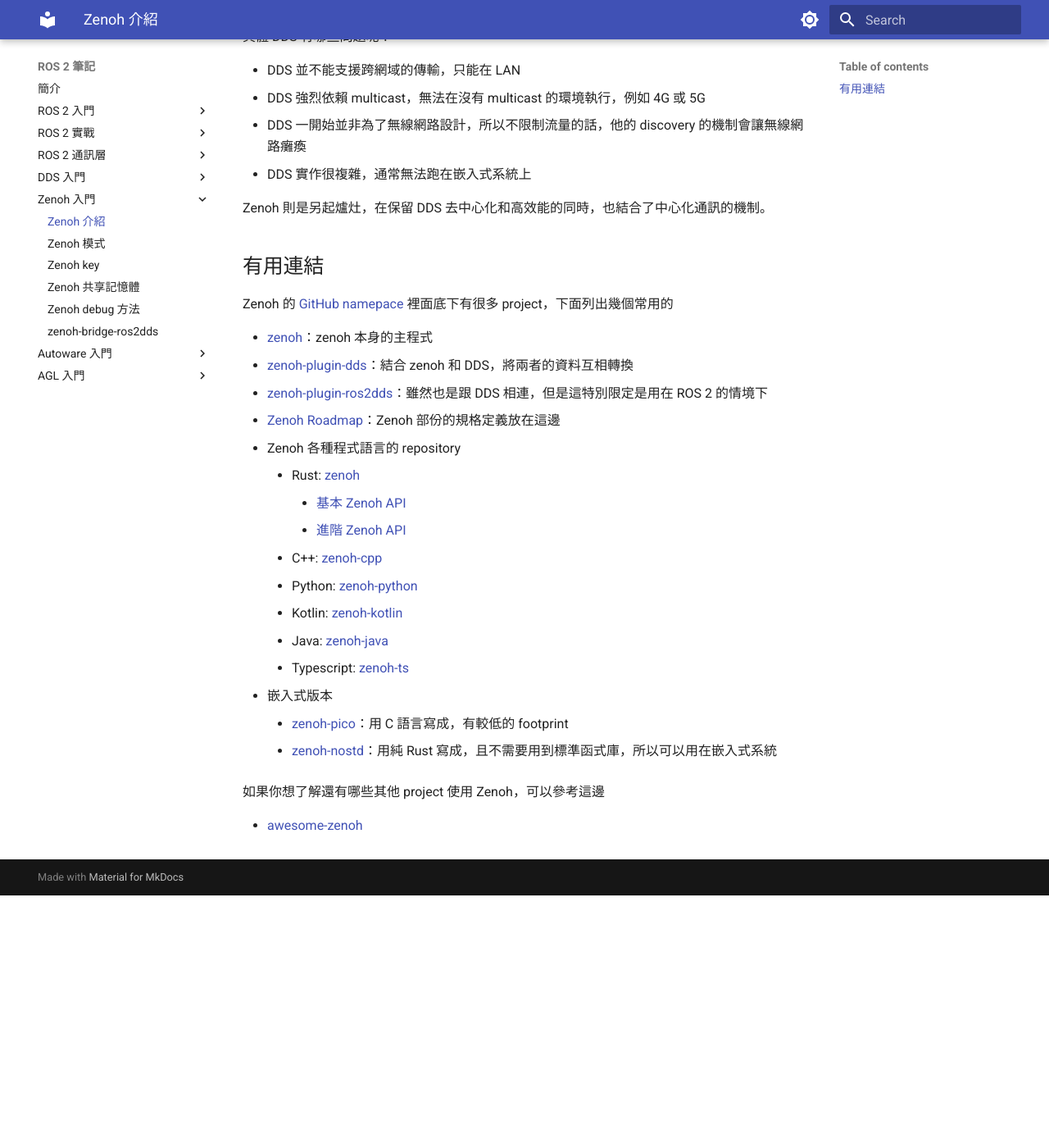
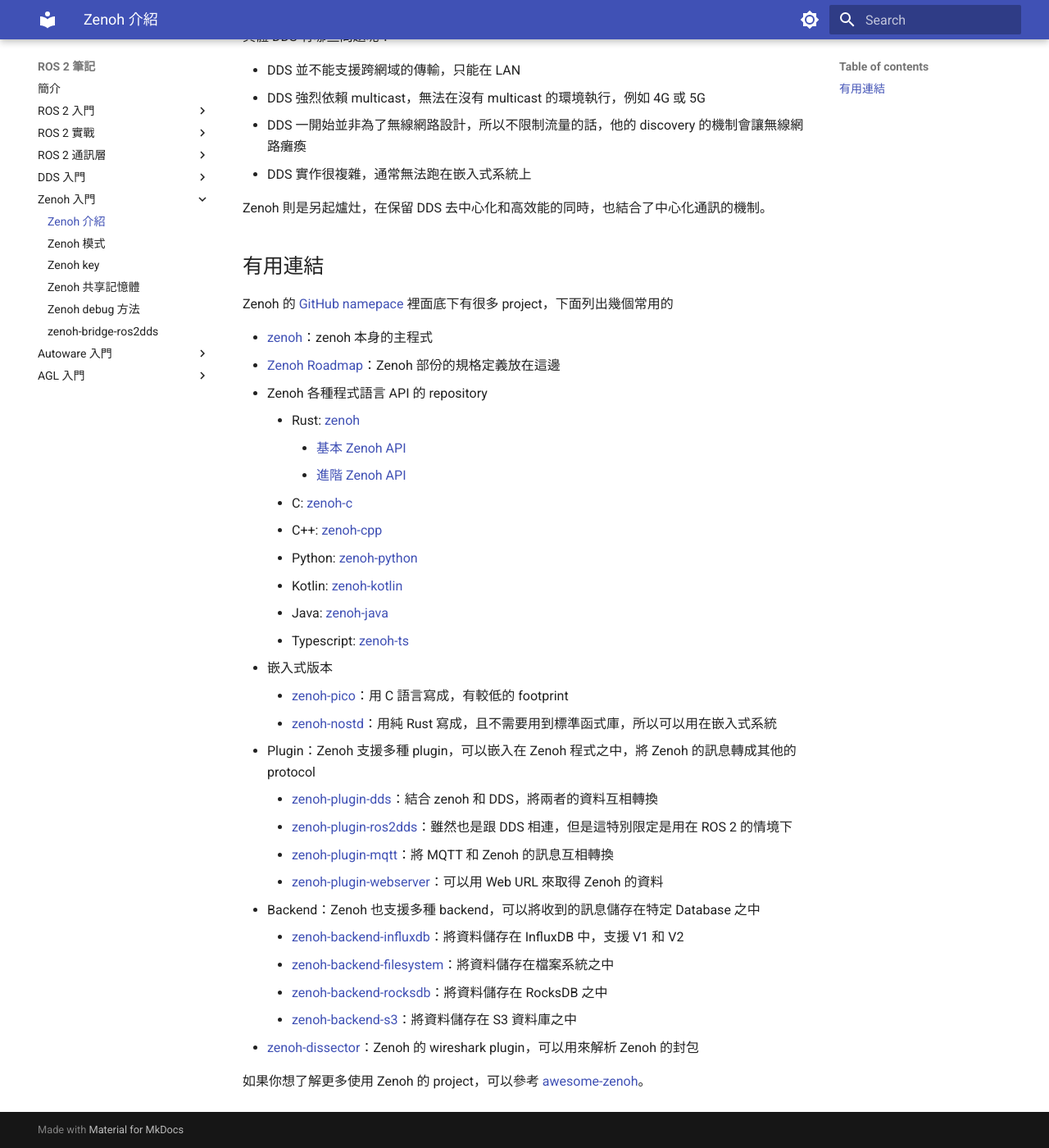
Before and after one commit to evshary/ros2-learning, an MkDocs documentation site: the page built from docs/zenoh/introduction.md, in a window 1280 px wide and 1400 px high, scrolled down 308 px. Shown: the whole window at 82% size. Built offline with MkDocs 1.6.1 and Material for MkDocs 9.7.7, drawn with Linux system fonts in a browser that asks for light colours.

Commit message:
Update the links in Zenoh introductino
Signed-off-by: ChenYing Kuo <evshary@gmail.com>

```diff
--- a/docs/zenoh/introduction.md
+++ b/docs/zenoh/introduction.md
@@ -24,13 +24,12 @@ Zenoh 則是另起爐灶，在保留 DDS 去中心化和高效能的同時，也
 Zenoh 的 [GitHub namepace](https://github.com/eclipse-zenoh) 裡面底下有很多 project，下面列出幾個常用的
 
 * [zenoh](https://github.com/eclipse-zenoh/zenoh)：zenoh 本身的主程式
-* [zenoh-plugin-dds](https://github.com/eclipse-zenoh/zenoh-plugin-dds)：結合 zenoh 和 DDS，將兩者的資料互相轉換
-* [zenoh-plugin-ros2dds](https://github.com/eclipse-zenoh/zenoh-plugin-ros2dds)：雖然也是跟 DDS 相連，但是這特別限定是用在 ROS 2 的情境下
 * [Zenoh Roadmap](https://github.com/eclipse-zenoh/roadmap)：Zenoh 部份的規格定義放在這邊
-* Zenoh 各種程式語言的 repository
+* Zenoh 各種程式語言 API 的 repository
     * Rust: [zenoh](https://github.com/eclipse-zenoh/zenoh)
         * [基本 Zenoh API](https://docs.rs/zenoh/latest/zenoh/)
         * [進階 Zenoh API](https://docs.rs/zenoh-ext/latest/zenoh_ext/)
+    * C: [zenoh-c](https://github.com/eclipse-zenoh/zenoh-c)
     * C++: [zenoh-cpp](https://github.com/eclipse-zenoh/zenoh-cpp)
     * Python: [zenoh-python](https://github.com/eclipse-zenoh/zenoh-python)
     * Kotlin: [zenoh-kotlin](https://github.com/eclipse-zenoh/zenoh-kotlin)
@@ -39,7 +38,16 @@ Zenoh 的 [GitHub namepace](https://github.com/eclipse-zenoh) 裡面底下有很
 * 嵌入式版本
     * [zenoh-pico](https://github.com/eclipse-zenoh/zenoh-pico)：用 C 語言寫成，有較低的 footprint
     * [zenoh-nostd](https://github.com/ZettaScaleLabs/zenoh-nostd)：用純 Rust 寫成，且不需要用到標準函式庫，所以可以用在嵌入式系統
+* Plugin：Zenoh 支援多種 plugin，可以嵌入在 Zenoh 程式之中，將 Zenoh 的訊息轉成其他的 protocol
+    * [zenoh-plugin-dds](https://github.com/eclipse-zenoh/zenoh-plugin-dds)：結合 zenoh 和 DDS，將兩者的資料互相轉換
+    * [zenoh-plugin-ros2dds](https://github.com/eclipse-zenoh/zenoh-plugin-ros2dds)：雖然也是跟 DDS 相連，但是這特別限定是用在 ROS 2 的情境下
+    * [zenoh-plugin-mqtt](https://github.com/eclipse-zenoh/zenoh-plugin-mqtt)：將 MQTT 和 Zenoh 的訊息互相轉換
+    * [zenoh-plugin-webserver](https://github.com/eclipse-zenoh/zenoh-plugin-webserver)：可以用 Web URL 來取得 Zenoh 的資料
+* Backend：Zenoh 也支援多種 backend，可以將收到的訊息儲存在特定 Database 之中
+    * [zenoh-backend-influxdb](https://github.com/eclipse-zenoh/zenoh-backend-influxdb)：將資料儲存在 InfluxDB 中，支援 V1 和 V2
+    * [zenoh-backend-filesystem](https://github.com/eclipse-zenoh/zenoh-backend-filesystem)：將資料儲存在檔案系統之中
+    * [zenoh-backend-rocksdb](https://github.com/eclipse-zenoh/zenoh-backend-rocksdb)：將資料儲存在 RocksDB 之中
+    * [zenoh-backend-s3](https://github.com/eclipse-zenoh/zenoh-backend-s3)：將資料儲存在 S3 資料庫之中
+* [zenoh-dissector](https://github.com/eclipse-zenoh/zenoh-dissector)：Zenoh 的 wireshark plugin，可以用來解析 Zenoh 的封包
 
-如果你想了解還有哪些其他 project 使用 Zenoh，可以參考這邊
-
-* [awesome-zenoh](https://github.com/kydos/awesome-zenoh)
+如果你想了解更多使用 Zenoh 的 project，可以參考 [awesome-zenoh](https://github.com/kydos/awesome-zenoh)。
```
